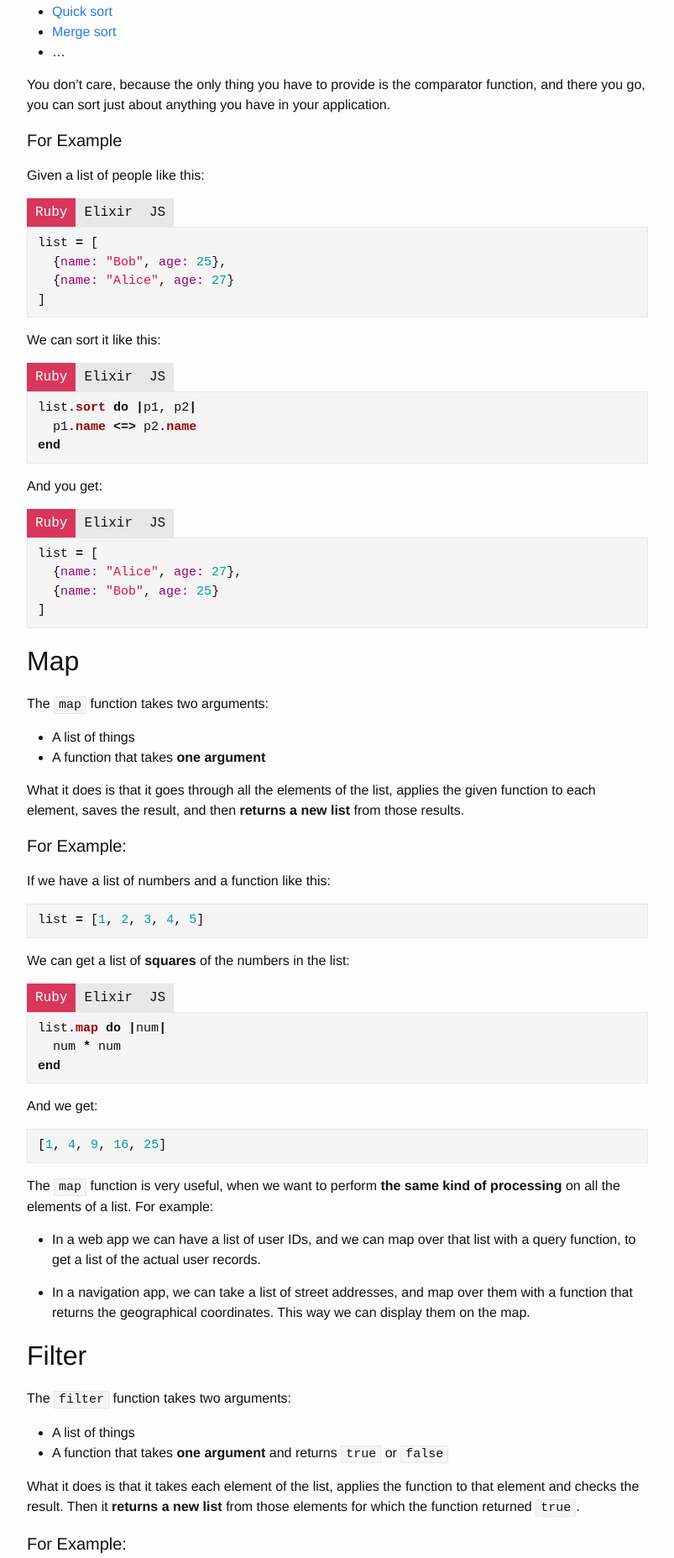
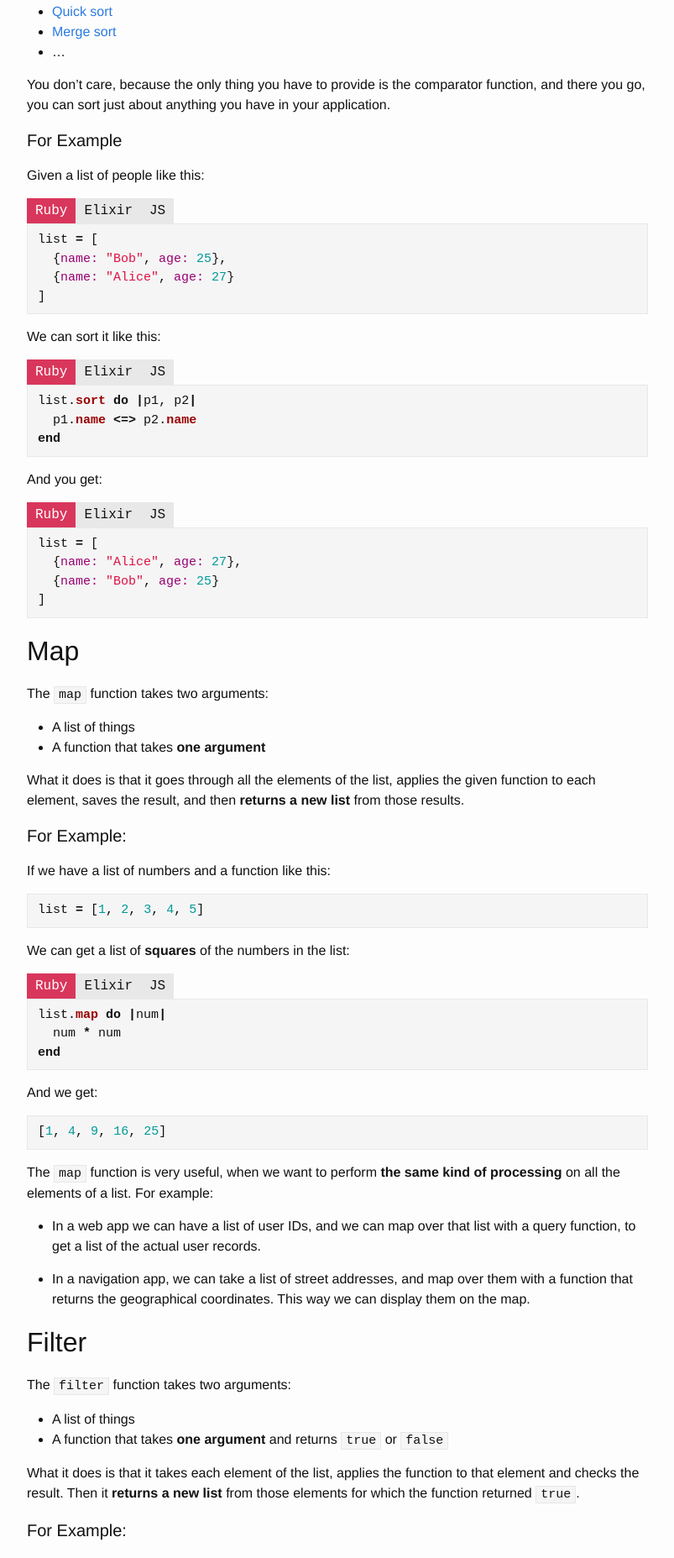
Before and after one commit to Markonis/markonis.github.io, a Jekyll site: the page built from _posts/2016-05-03-functional-programmers-toolbox.markdown, in a window 1280 px wide. Shown: the part 801-2656 px from the top of the page at 84% size, without its empty margins (238-1041 px from the left). Built offline with Jekyll 4.4.1, drawn with Linux system fonts in a browser that asks for light colours.

Commit message:
Improve code tabs styles

```diff
--- a/_sass/_tabs.scss
+++ b/_sass/_tabs.scss
@@ -6,7 +6,7 @@
 
     li {
       @extend %monospace;
-      padding: 5px 10px;
+      padding: 3px 10px;
       float: left;
       cursor: pointer;
       background: #e8e8e8;
@@ -22,6 +22,7 @@
     }
 
     li.active.ruby { background: #d9365c }
+    li.active.elixir { background: #7a51e5 }
     li.active.javascript { background: #ffb70f }
 
     margin: 0;
```
